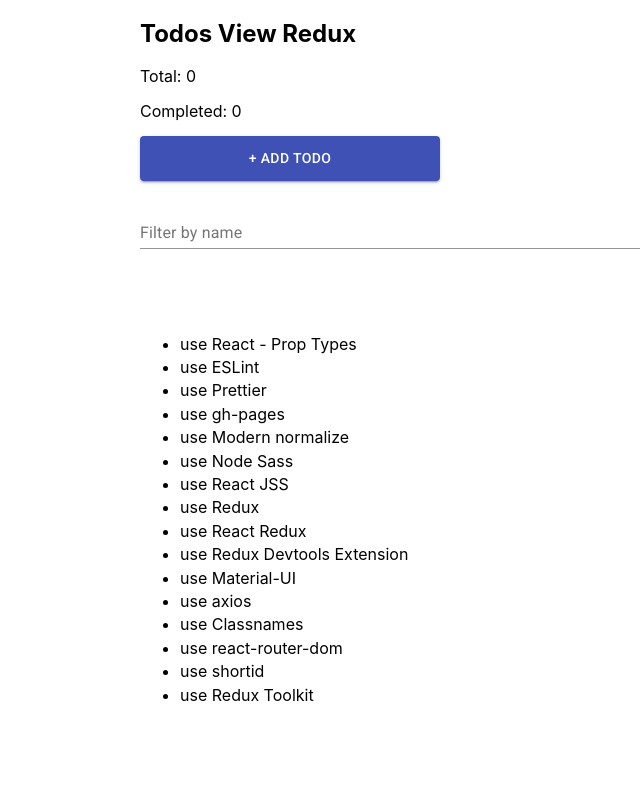
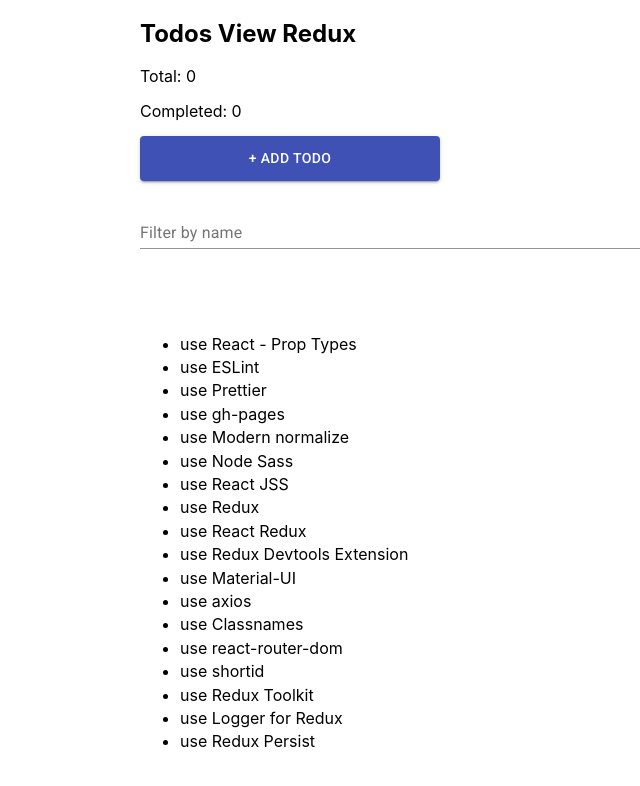
Before and after one commit to itstoreall/todos, a React (Create React App) app: page / in a window 1280 px wide. Shown: the top 786 px of the page, without its empty margins (0-640 px from the left). Built offline with nearby package versions, Linux system fonts and the light colour scheme.

Commit message:
adds a Redux Persist

```diff
--- a/package.json
+++ b/package.json
@@ -24,6 +24,7 @@
     "react-scripts": "4.0.3",
     "redux": "^4.0.5",
     "redux-logger": "^3.0.6",
+    "redux-persist": "^6.0.0",
     "shortid": "^2.2.16",
     "web-vitals": "^1.1.1"
   },
--- a/src/App.js
+++ b/src/App.js
@@ -26,6 +26,8 @@
           <li>use react-router-dom</li>
           <li>use shortid</li>
           <li>use Redux Toolkit</li>
+          <li>use Logger for Redux</li>
+          <li>use Redux Persist</li>
         </ul>
       </div>
     </section>
--- a/src/components/Todos/TodoEditor.jsx
+++ b/src/components/Todos/TodoEditor.jsx
@@ -8,36 +8,30 @@
     message: '',
   };
 
-  // addEventListener keydown
   componentDidMount() {
     window.addEventListener('keydown', this.handleKeyDown);
   }
 
-  // removeEventListener keydown
   componentWillUnmount() {
     window.removeEventListener('keydown', this.handleKeyDown);
   }
 
-  // Input value
   handleChange = e => {
     this.setState({ message: e.currentTarget.value });
   };
 
-  // Submit by Button
   handleSubmit = e => {
     e.preventDefault();
 
-    this.props.onSubmit(this.state.message);
-    this.props.onCloseModal();
+    if (this.state.message !== '') {
+      this.props.onSubmit(this.state.message);
+      this.props.onCloseModal();
+      this.setState({ message: '' });
+      return;
+    }
 
-    this.setState({ message: '' });
+    alert('Заполни текст Todo');
   };
-
-  // Submit by Enter
-  // handleKeyDown = e => {
-  //   const { message } = this.state;
-  //   e.code === 'Enter' && message !== '' && this.props.onSubmit(message);
-  // };
 
   render() {
     return (
--- /dev/null
+++ b/src/components/Todos/TodoList.container.js
@@ -0,0 +1,22 @@
+import { connect } from 'react-redux';
+import todoActions from '../../redux/todos/todos-actions';
+import TodoList from './TodoList';
+
+const getVisibleTodos = (allTodos, filter) => {
+  const normalizedFilter = filter.toLowerCase();
+
+  return allTodos.filter(({ text }) =>
+    text.toLowerCase().includes(normalizedFilter),
+  );
+};
+
+const mapStateToProps = ({ todos: { items, filter } }) => ({
+  todos: getVisibleTodos(items, filter),
+});
+
+const mapDispatchToProps = dispatch => ({
+  onDeleteTodo: id => dispatch(todoActions.deleteTodo(id)),
+  onToggleCompleted: id => dispatch(todoActions.toggleCompleted(id)),
+});
+
+export default connect(mapStateToProps, mapDispatchToProps)(TodoList);
--- a/src/components/Todos/TodoList.jsx
+++ b/src/components/Todos/TodoList.jsx
@@ -1,8 +1,6 @@
 import React from 'react';
-import { connect } from 'react-redux';
-import todoActions from '../../redux/todos/todos-actions';
-import cN from 'classnames';
-import Todo from './TodoItem';
+import classNames from 'classnames';
+import TodoItem from './TodoItem';
 import './TodosStyles.scss';
 
 const TodoList = ({ todos, onDeleteTodo, onToggleCompleted }) => {
@@ -12,12 +10,11 @@
         return (
           <li
             key={id}
-            className={cN('TodoList__item', {
+            className={classNames('TodoList__item', {
               'TodoList__item--completed': completed,
             })}
           >
-            <Todo
-              // id={id}
+            <TodoItem
               text={text}
               completed={completed}
               onToggleCompleted={() => onToggleCompleted(id)}
@@ -30,21 +27,4 @@
   );
 };
 
-const getVisibleTodos = (allTodos, filter) => {
-  const normalizedFilter = filter.toLowerCase();
-
-  return allTodos.filter(({ text }) =>
-    text.toLowerCase().includes(normalizedFilter),
-  );
-};
-
-const mapStateToProps = ({ todos: { items, filter } }) => ({
-  todos: getVisibleTodos(items, filter),
-});
-
-const mapDispatchToProps = dispatch => ({
-  onDeleteTodo: id => dispatch(todoActions.deleteTodo(id)),
-  onToggleCompleted: id => dispatch(todoActions.toggleCompleted(id)),
-});
-
-export default connect(mapStateToProps, mapDispatchToProps)(TodoList);
+export default TodoList;
--- a/src/components/Todos/Todos.jsx
+++ b/src/components/Todos/Todos.jsx
@@ -1,68 +1,22 @@
 import { Component } from 'react';
 import Stats from './TodoStats';
-import TodoList from './TodoList';
+import TodoList from './TodoList.container';
 import TodoEditor from './TodoEditor';
 import TodoFilter from './TodoFilter';
 import { Button, IconButton } from '@material-ui/core';
 import CloseIcon from '@material-ui/icons/Close';
 import Modal from '../Modal';
-// import todosApi from './utils/todos-api';
 import './TodosStyles.scss';
 
-class TodosViewRedux extends Component {
+class Todos extends Component {
   state = {
     showModal: false,
   };
 
-  // Did Mount
-  // componentDidMount() {
-  //   // GET todos
-  //   todosApi
-  //     .fetchTodos()
-  //     .then((todos) => this.setState({ todos }))
-  //     .catch((error) => console.log(error));
-  // }
-
-  // Did Update
-  // componentDidUpdate(prevProps, prevState) {
-  //   const nextTodos = this.state.todos;
-  //   const prevTodos = prevState.todos;
-
-  //   // Сохраняет todos в localStorage после проверки обновления
-  //   nextTodos !== prevTodos &&
-  //     localStorage.setItem('todos', JSON.stringify(nextTodos));
-  // }
-
-  // Toggle Completed (false/true)
-  // toggleCompleted = todoId => {
-  //   const todo = this.state.todos.find(({ id }) => id === todoId);
-  //   const { completed } = todo;
-  //   const update = { completed: !completed };
-
-  //   todosApi.updateTodo(todoId, update).then(updatedTodo => {
-  //     this.setState(({ todos }) => ({
-  //       todos: todos.map(todo =>
-  //         todo.id === updatedTodo.id ? updatedTodo : todo,
-  //       ),
-  //     }));
-  //   });
-  // };
-
-  // Toggle Modal
   toggleModal = () => {
     this.setState(({ showModal }) => ({
       showModal: !showModal,
     }));
-  };
-
-  // Input Value
-  handleInputChange = e => {
-    this.setState({ inputValue: e.currentTarget.value });
-  };
-
-  // Checked
-  handleLicenseChange = e => {
-    this.setState({ license: e.currentTarget.checked });
   };
 
   render() {
@@ -104,4 +58,4 @@
   }
 }
 
-export default TodosViewRedux;
+export default Todos;
--- a/src/index.js
+++ b/src/index.js
@@ -2,6 +2,7 @@
 import ReactDOM from 'react-dom';
 import { HashRouter as Router } from 'react-router-dom';
 import { Provider } from 'react-redux';
+import { PersistGate } from 'redux-persist/integration/react';
 import App from './App';
 import store from './redux/store';
 import 'modern-normalize/modern-normalize.css';
@@ -9,11 +10,13 @@
 
 ReactDOM.render(
   <React.StrictMode>
-    <Router>
-      <Provider store={store}>
-        <App />
-      </Provider>
-    </Router>
+    <Provider store={store.store}>
+      <PersistGate loading={'Loading...'} persistor={store.persistor}>
+        <Router>
+          <App />
+        </Router>
+      </PersistGate>
+    </Provider>
   </React.StrictMode>,
   document.getElementById('root'),
 );
--- a/src/redux/store.js
+++ b/src/redux/store.js
@@ -1,16 +1,42 @@
 import { configureStore, getDefaultMiddleware } from '@reduxjs/toolkit';
-// import { composeWithDevTools } from 'redux-devtools-extension';
+import {
+  persistStore,
+  persistReducer,
+  FLUSH,
+  REHYDRATE,
+  PAUSE,
+  PERSIST,
+  PURGE,
+  REGISTER,
+} from 'redux-persist';
+import storage from 'redux-persist/lib/storage';
 import logger from 'redux-logger';
 import todosReducer from './todos/todos-reducer';
 
-const middleware = [...getDefaultMiddleware(), logger]; // logger
+const middleware = [
+  ...getDefaultMiddleware({
+    serializableCheck: {
+      ignoredActions: [FLUSH, REHYDRATE, PAUSE, PERSIST, PURGE, REGISTER],
+    },
+  }),
+  logger,
+];
+
+// localStorage
+const todosPersistConfig = {
+  key: 'todos',
+  storage,
+  blacklist: ['filter'],
+};
 
 const store = configureStore({
   reducer: {
-    todos: todosReducer,
+    todos: persistReducer(todosPersistConfig, todosReducer),
   },
   middleware, // logger
   devTools: process.env.NODE_ENV === 'development', // hide Devtools
 });
 
-export default store;
+const persistor = persistStore(store);
+
+export default { store, persistor }; // eslint-disable-line
```
Also changed, not shown: src/components/Todos/TodosStyles.scss (+1 -6 lines), src/components/Todos/utils/todos-api.js (+21 -21 lines), 2 other files (tests, documents, lock files or other folders).
